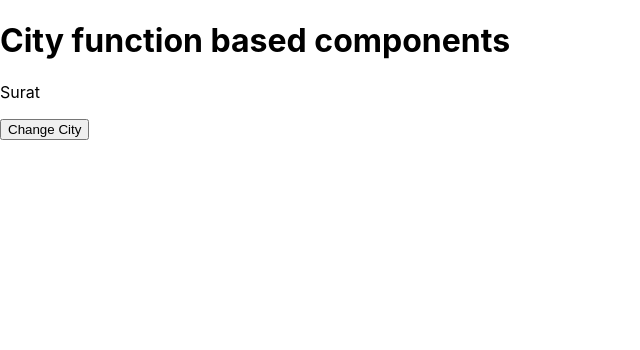
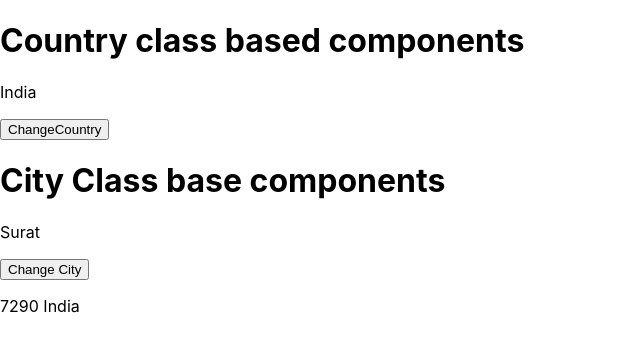
Before and after one commit to MaithilBogahra/firstproject, a React (Create React App) app: page / in a window 1280 px wide. Shown: the top 350 px of the page, without its empty margins (0-640 px from the left). Built offline with nearby package versions, Linux system fonts and the light colour scheme.

Commit message:
state and usestate and props

```diff
--- a/src/App.js
+++ b/src/App.js
@@ -7,10 +7,10 @@ import Funbase from './container/Funbase';
 function App(props) {
   return (
     <div>
-      {/* <Countryclassbased /> */}
+      <Countryclassbased />
       {/* <Funbase /> */}
       {/* <Cityclass /> */}
-      <Cityfun />
+      {/* <Cityfun /> */}
 
     </div>
   );
--- a/src/container/Cityclass.js
+++ b/src/container/Cityclass.js
@@ -20,6 +20,7 @@ export default class Cityclass extends Component {
         <h1>City Class base components </h1>
         <p>{this.state.countryName}</p>
         <button onClick={() =>this.changeCity()}>Change City</button>
+        <p>{this.props.id} {this.props.Country_Name}</p>
       </div>
     )
   }
--- a/src/container/Cityfun.js
+++ b/src/container/Cityfun.js
@@ -4,7 +4,7 @@ function Cityfun(props) {
     const [City,setCityfun] = useState('Surat')
 
     const changeCity = () =>{
-        setCityfun('US')
+        setCityfun('US');
     }
 
     return (
@@ -12,6 +12,7 @@ function Cityfun(props) {
         <h1>City function based components</h1>
         <p>{City}</p>
         <button onClick={() =>changeCity()}>Change City</button>
+            <p>{props.id} {props.countryName}</p>
         </div>
     );
 }
--- a/src/container/Countryclassbased.js
+++ b/src/container/Countryclassbased.js
@@ -1,4 +1,5 @@
 import React, { Component } from 'react'
+import Cityclass from './Cityclass';
 
 export default class Countryclassbased extends Component {
 
@@ -6,12 +7,14 @@ export default class Countryclassbased extends Component {
         super(props);
 
         this.state = {
-            countryName : 'India'
+            countryName : 'India',
+
         }
     }
     changeCountry =() => {
-        this.setstate ({
-            countryName :'US'
+        this.setState ({
+            countryName :'US',
+
         })
     }
   render() {
@@ -19,7 +22,9 @@ export default class Countryclassbased extends Component {
       <div>
         <h1>Country class based components</h1>
         <p>{this.state.countryName}</p>
+        <p>{this.state.place}</p>
         <button onClick={() => this.changeCountry()}>ChangeCountry</button>
+        <Cityclass id="7290" Country_Name={this.state.countryName} />
       </div>
     )
   }
--- a/src/container/Funbase.js
+++ b/src/container/Funbase.js
@@ -1,16 +1,19 @@
 import React, { useState } from 'react';
+import Cityfun from './Cityfun';
 
 function Funbase(props) {
-    const [countryName,setcountryName] =useState('India')
+    const [countryName, setcountryName] = useState('India')
 
     const changeCountry = () => {
         setcountryName('US');
+
     }
     return (
         <div>
             <h1>country function based components</h1>
             <h4>{countryName}</h4>
             <button onClick={() => changeCountry()}>ChangeCountry</button>
+            <Cityfun id="7291" Country_name={countryName} />
         </div>
     );
 }
```
